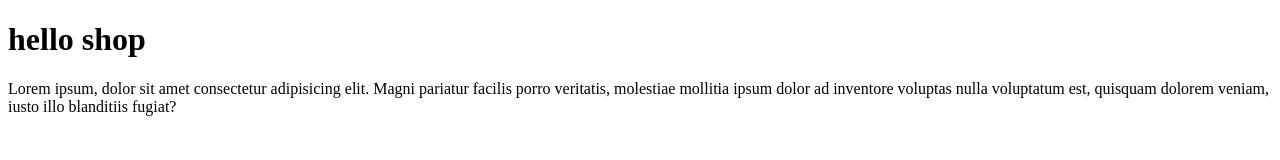
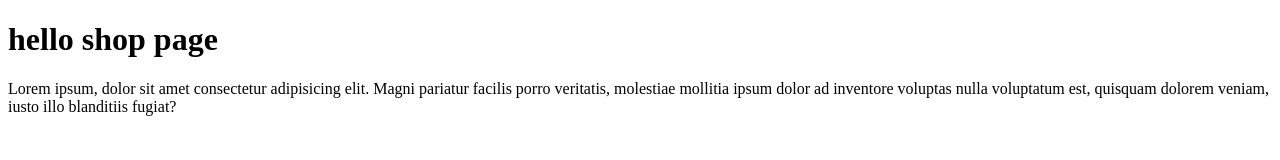
Before and after one commit to sadeghnikfar/number1project, a plain HTML site: page shop.html in a window 1280 px wide. Drawn offline with Linux system fonts and the light colour scheme.

Commit message:
change title

```diff
--- a/shop.html
+++ b/shop.html
@@ -7,7 +7,7 @@
     <title>shop</title>
 </head>
 <body>
-    <h1> hello shop </h1>
+    <h1> hello shop page </h1>
     <p>Lorem ipsum, dolor sit amet consectetur adipisicing elit. Magni pariatur facilis porro veritatis, molestiae mollitia ipsum dolor ad inventore voluptas nulla voluptatum est, quisquam dolorem veniam, iusto illo blanditiis fugiat?</p>
 </body>
 </html>
```
Also changed, not shown: index.html (+1 -1 lines).
